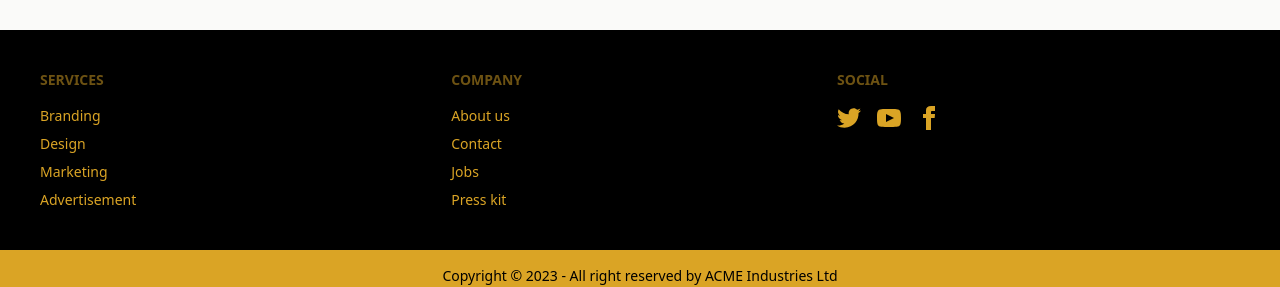
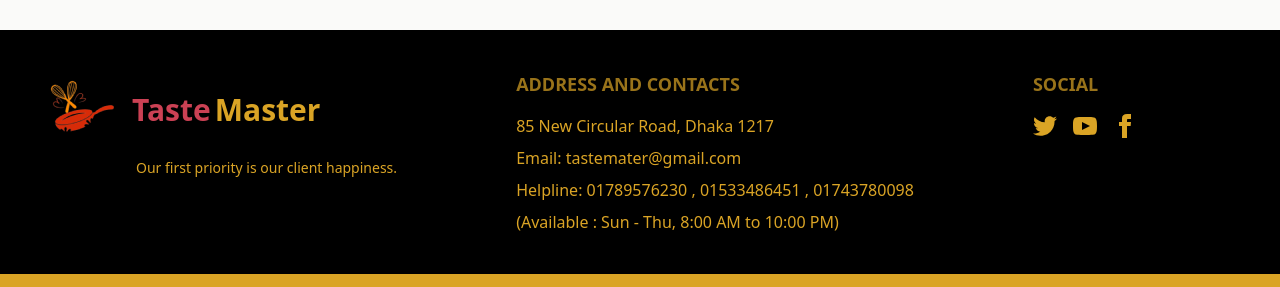
Before and after one commit to Labiba-Diyana/taste-master-client, a React (Vite) app: page / in a window 1280 px wide. Shown: the part 2664-2951 px from the top of the page. Built offline with nearby package versions, Linux system fonts and the light colour scheme; no server answers.

Commit message:
readme file and footer done

```diff
--- a/src/pages/Shared/Footer/Footer.jsx
+++ b/src/pages/Shared/Footer/Footer.jsx
@@ -1,25 +1,33 @@
-
+import logo from '../../../assets/custom-images/logo.png'
 
 const Footer = () => {
     return (
         <div>
             <footer className="footer p-10 bg-black text-[#DAA425]">
                 <div>
-                    <span className="footer-title">Services</span>
-                    <a className="link link-hover">Branding</a>
-                    <a className="link link-hover">Design</a>
-                    <a className="link link-hover">Marketing</a>
-                    <a className="link link-hover">Advertisement</a>
+                    <div className="flex items-center">
+                        <div className="hidden lg:block mr-3">
+                            <img src={logo} alt="" />
+                        </div>
+                        <h2 className="text-xl lg:text-3xl font-semibold">
+                            <span className="text-[#CB4154]">Taste</span>
+                            <span className="text-[#DAA425] pl-1">Master</span>
+                        </h2>
+                    </div>
+                    <p className='pl-24'>Our first priority is our client happiness.</p>
                 </div>
-                <div>
-                    <span className="footer-title">Company</span>
-                    <a className="link link-hover">About us</a>
-                    <a className="link link-hover">Contact</a>
-                    <a className="link link-hover">Jobs</a>
-                    <a className="link link-hover">Press kit</a>
+                <div className='text-base'>
+                    <span className="footer-title opacity-70 text-lg">Address and Contacts</span>
+                    <p>85 New Circular Road, Dhaka 1217</p>
+                    <p>Email: <a href='https://www.google.com/' className="link link-hover">tastemater@gmail.com</a></p>
+                    <p>Helpline: <span>01789576230</span> ,
+                        <span> 01533486451</span> ,
+                        <span> 01743780098</span>
+                    </p>
+                    <p>(Available : Sun - Thu, 8:00 AM to 10:00 PM)</p>
                 </div>
-                <div>
-                    <span className="footer-title">Social</span>
+                <div className='text-base'>
+                    <span className="footer-title opacity-70 text-lg">Social</span>
                     <div className="grid grid-flow-col gap-4">
                         <a href="https://twitter.com/"><svg xmlns="http://www.w3.org/2000/svg" width="24" height="24" viewBox="0 0 24 24" className="fill-current"><path d="M24 4.557c-.883.392-1.832.656-2.828.775 1.017-.609 1.798-1.574 2.165-2.724-.951.564-2.005.974-3.127 1.195-.897-.957-2.178-1.555-3.594-1.555-3.179 0-5.515 2.966-4.797 6.045-4.091-.205-7.719-2.165-10.148-5.144-1.29 2.213-.669 5.108 1.523 6.574-.806-.026-1.566-.247-2.229-.616-.054 2.281 1.581 4.415 3.949 4.89-.693.188-1.452.232-2.224.084.626 1.956 2.444 3.379 4.6 3.419-2.07 1.623-4.678 2.348-7.29 2.04 2.179 1.397 4.768 2.212 7.548 2.212 9.142 0 14.307-7.721 13.995-14.646.962-.695 1.797-1.562 2.457-2.549z"></path></svg></a>
                         <a href="https://www.youtube.com/"><svg xmlns="http://www.w3.org/2000/svg" width="24" height="24" viewBox="0 0 24 24" className="fill-current"><path d="M19.615 3.184c-3.604-.246-11.631-.245-15.23 0-3.897.266-4.356 2.62-4.385 8.816.029 6.185.484 8.549 4.385 8.816 3.6.245 11.626.246 15.23 0 3.897-.266 4.356-2.62 4.385-8.816-.029-6.185-.484-8.549-4.385-8.816zm-10.615 12.816v-8l8 3.993-8 4.007z"></path></svg></a>
```
Also changed, not shown: 1 other file (tests, documents, lock files or other folders).
